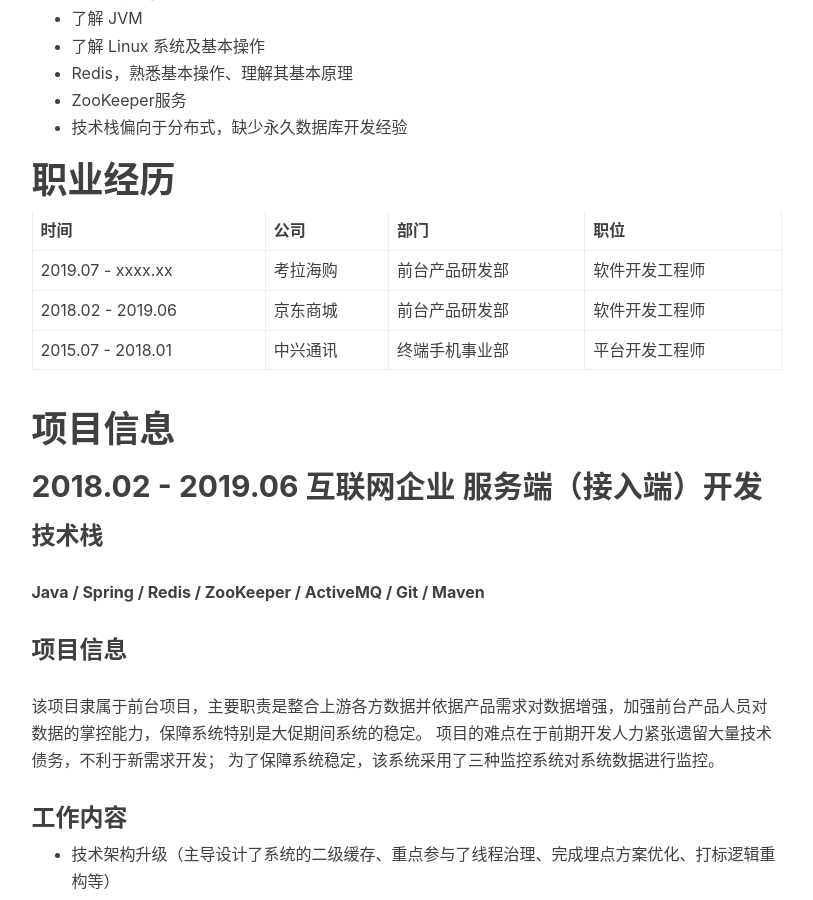
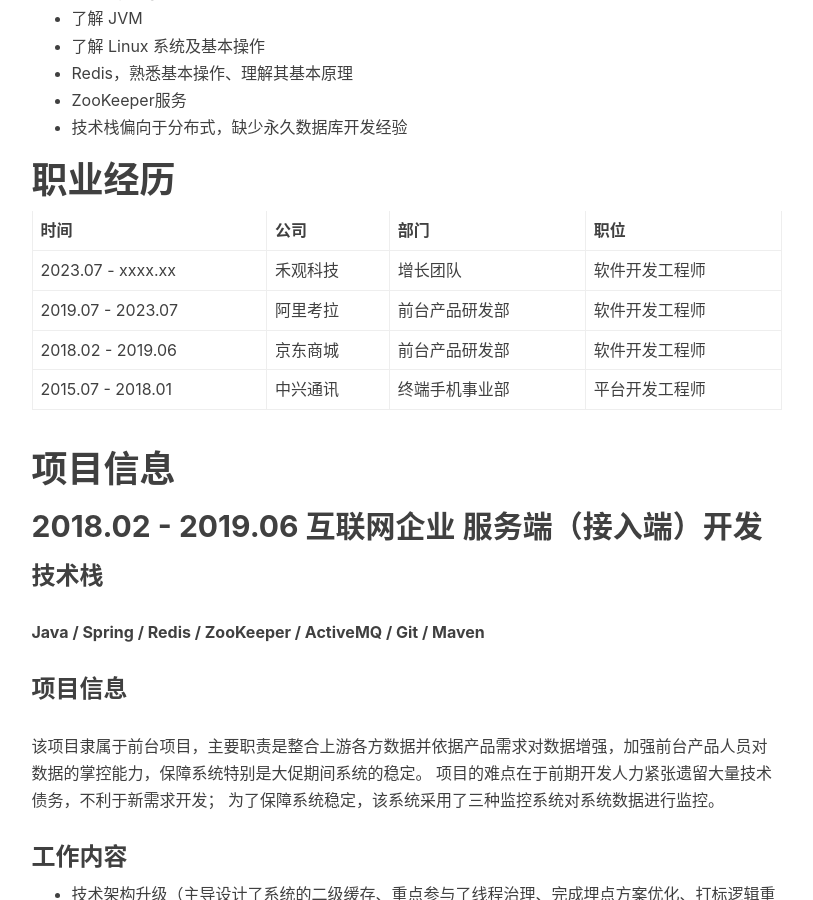
Before and after one commit to fxleyu/fxleyu.github.io, a Jekyll site: the page built from about.md, in a window 1280 px wide and 900 px high, scrolled down 986 px. Shown: the whole window, without its empty margins (136-949 px from the left). Built offline with Jekyll 4.4.1, drawn with Linux system fonts in a browser that asks for light colours; nearby versions of some CDN libraries; comment, search, counter and statistics services are not loaded.

Commit message:
Update about.md - 更新履历

```diff
--- a/about.md
+++ b/about.md
@@ -34,7 +34,8 @@
 
 时间  | 公司 | 部门 | 职位
 ---|--|---|---
-2019.07 - xxxx.xx  | 考拉海购 | 前台产品研发部 | 软件开发工程师
+2023.07 - xxxx.xx  | 禾观科技 | 增长团队 | 软件开发工程师
+2019.07 - 2023.07  | 阿里考拉 | 前台产品研发部 | 软件开发工程师
 2018.02 - 2019.06  | 京东商城 | 前台产品研发部 | 软件开发工程师
 2015.07 - 2018.01  | 中兴通讯 | 终端手机事业部 | 平台开发工程师
 
```
